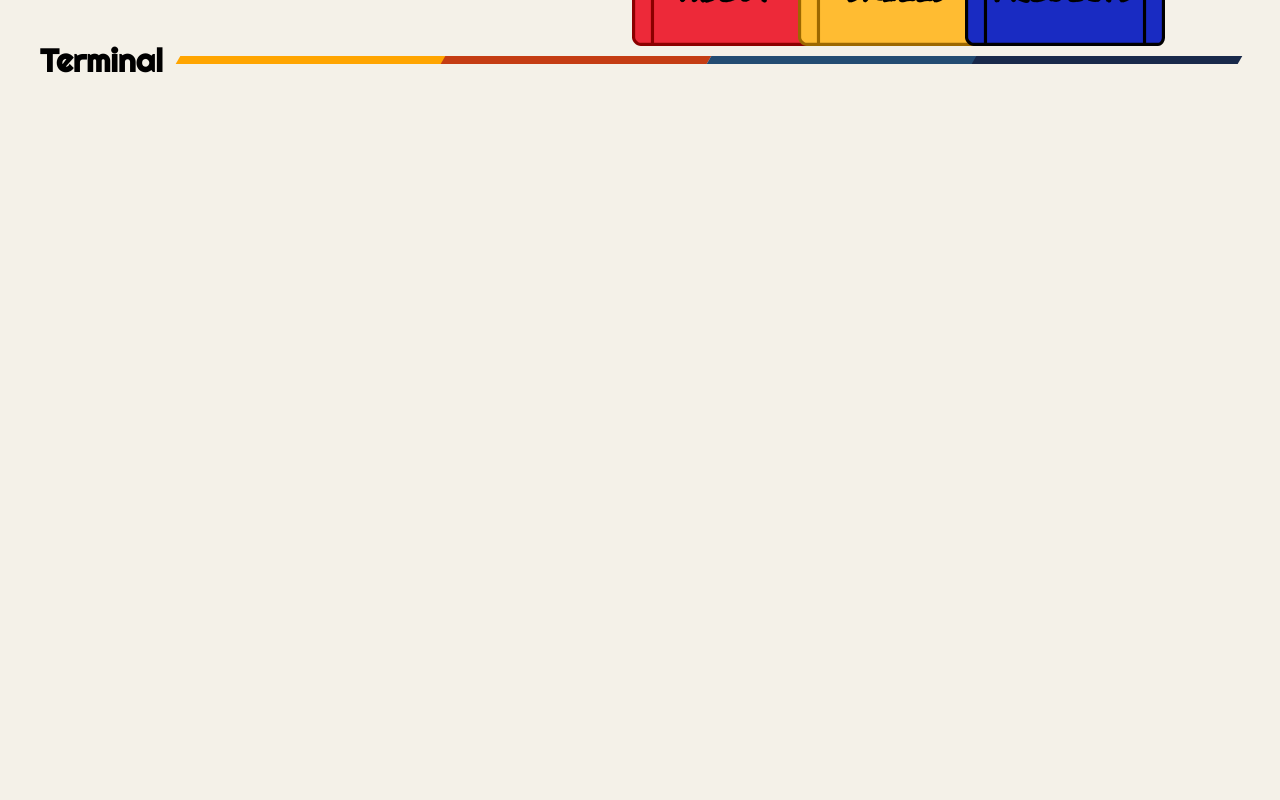
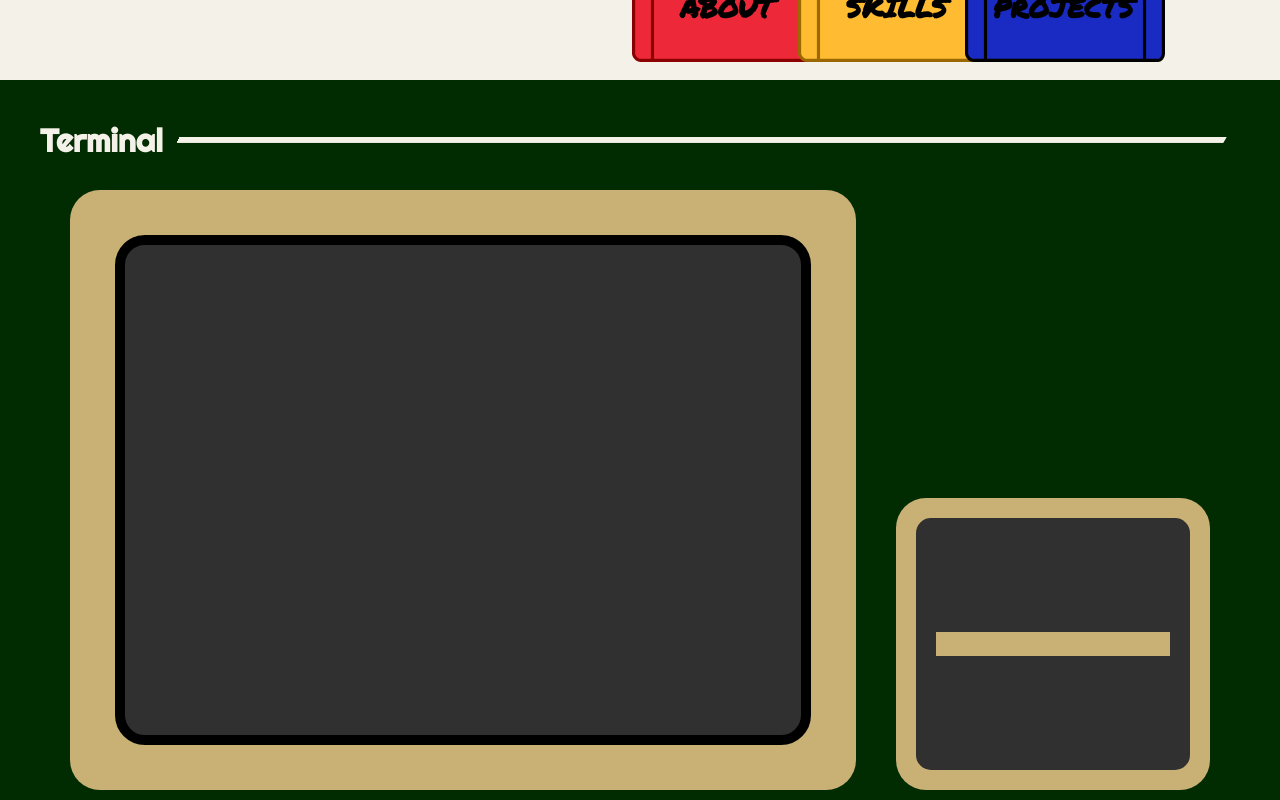
Before and after one commit to williamfwheeler/personal-site, a React (Create React App) app: page / in a window 1280 px wide. Shown: the part 780-1580 px from the top of the page. Built offline with nearby package versions, Linux system fonts and the light colour scheme.

Commit message:
add initial Terminal structure

```diff
--- a/src/App.css
+++ b/src/App.css
@@ -14,6 +14,8 @@
   --floppyYellow:rgb(255,188,50);
   --floppyDarkYellow:rgb(156, 104, 0);
   --floppyBlue:#192bc2;
+  --agedComputer: rgb(201,177,118);
+  --computerDarkBorder: rgb(49, 48, 48);
 }
 
 .App {
--- a/src/components/Terminal.js
+++ b/src/components/Terminal.js
@@ -4,15 +4,37 @@ function Terminal() {
     return (
       <div className="terminal">
         <div className="terminalHeader">
-                <h1>Terminal</h1>
-                {/* <hr></hr> */}
-                <div className="stripeContainer line">
-                    <div className="stripe orange"></div>
-                    <div className="stripe redOrange"></div>
-                    <div className="stripe navy"></div>
-                    <div className="stripe darkBlue"></div>
+          <h1>Terminal</h1>
+          <hr></hr>
+          {/* <div className="stripeContainer line">
+          <div className="stripe darkBlue"></div>
+              <div className="stripe orange"></div>
+              <div className="stripe redOrange"></div>
+              <div className="stripe navy"></div>
+          </div>     */}
+        </div>
+
+
+
+        <div className='terminalContainer'>
+          <div className='terminalScreen'>
+            <div className='screenShell'>
+              <div className='screen'></div>
+            </div>
+          </div>
+          <div className='terminalHardware'>
+            <div className='mug'></div>
+            <div className='diskDrive'>
+              <div className='driveInset'>
+                <div></div>
+                <div className="middleDrive">
+                  <div className='floppyInsert'></div>
                 </div>
+                <div></div>
+              </div>
             </div>
+          </div>
+        </div>
       </div>
     );
   }
--- a/src/components/hero.css
+++ b/src/components/hero.css
@@ -1,5 +1,5 @@
 .hero {
-    height:90vh;
+    height:100vh;
     background-color: var(--offWhite);
     /* border: blue solid 3px; */
     display: grid;
--- a/src/components/skills.css
+++ b/src/components/skills.css
@@ -53,6 +53,10 @@
     color: var(--offWhite);
 }
 
+/* .skillItem svg:hover {
+    width: 70px;
+} */
+
 .skillItem svg path {
     fill: var(--offWhite);
 }
@@ -68,6 +72,7 @@
 
 .skillItem svg {
     width: max(60px);
+    transition: 100ms;
 }
 
 /* * {
--- a/src/components/terminal.css
+++ b/src/components/terminal.css
@@ -1,6 +1,7 @@
 .terminal {
     height: 85vh;
-    background-color: var(--offWhite);
+    /* background-color: var(--offWhite); */
+    background-color: #012b01;
     padding: max(40px);
 }
 
@@ -8,11 +9,12 @@
     display: flex;
     align-items: center;
     width: 100%;
+    color: var(--offWhite);
 }
 
 .terminalHeader hr {
     flex:1;
-    border: 3px solid black;
+    border: 3px solid var(--offWhite);
     margin: 15px;
     transform: skew(-30deg);
 }
@@ -51,3 +53,81 @@
 .stripe.darkBlue {
     background-color: var(--mainDarkBlue);
 }
+
+
+
+/* TERMINAL */
+
+.terminalContainer {
+    display: grid;
+    grid-template-columns: 2.5fr 1fr;
+    margin:  30px;
+    column-gap: 40px;
+}
+
+.screenShell {
+    background-color: var(--agedComputer);
+    height: 75vh;
+    border-radius: 30px;
+    display: flex;
+}
+
+.screen {
+    flex:1;
+    margin: max(45px);
+    border-radius: 30px;
+    background-color: var(--computerDarkBorder);
+    border: solid var(--mainBlack) 10px;
+}
+
+
+
+.terminalHardware {
+    display: flex;
+    flex-direction: column;
+
+}
+
+.mug {
+    flex: 1.1;
+    /* background-color: black; */
+}
+
+.diskDrive {
+    flex: 1;
+    background-color: var(--agedComputer);
+    border-radius: 30px;
+    display: flex;
+}
+
+.driveInset {
+    flex: 1;
+    background-color: var(--computerDarkBorder);
+    margin: 20px;
+    border-radius: 15px;
+    display: grid;
+    grid-template-rows: 1fr 1fr 1fr;
+}
+
+.middleDrive {
+    display: flex;
+}
+
+.floppyInsert {
+    flex: 1;
+    background-color: var(--mainBlack);
+    border: var(--agedComputer) 12px solid;
+    margin-left: 20px;
+    margin-right: 20px;
+    margin-top:30px ;
+    margin-bottom:30px ;
+}
+
+
+/* .driveInset > div {
+    border: solid orange 1px;
+} */
+
+/* .terminalContainer > * {
+    border: solid coral 1px;
+} */
```
